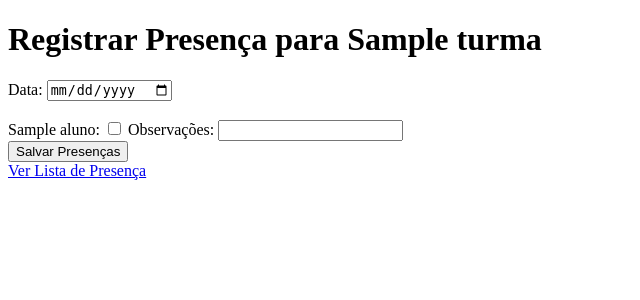
After one commit to Victor-HCSilva/sistema_escolar, a Django app: template app/templates/registrar_presenca.html in a window 1280 px wide. The commit adds this page. Shown: the top 300 px of the page, without its empty margins (0-640 px from the left). Run offline with Django 5.2, Linux system fonts and the light colour scheme; tables that the repository leaves empty hold one stand-in row (values such as "Sample post"); the template is opened without the code that fills it: values that come from a table or form of the project are taken from there, most other values are stand-ins (such as "Sample title", 1, 10 or a date in 2020).

Commit message:
Slavando antes de mudar modelo estrutura do banco

```diff
--- a/app/templates/base.html
+++ b/app/templates/base.html
@@ -29,7 +29,10 @@
             </li>
             <li class="nav-item">
               <a class="nav-link" href="{% url 'cadastro' %}">Cadastro</a>
-
+             </li>
+            <li class="nav-item">
+              <a class="nav-link" href="#">sem nada</a>
+              </li>
           </ul>
         </div>
       </div>
--- /dev/null
+++ b/app/templates/registrar_presenca.html
@@ -0,0 +1,29 @@
+<!DOCTYPE html>
+<html>
+<head>
+    <title>Registrar Presença</title>
+</head>
+<body>
+    <h1>Registrar Presença para {{ turma.nome }}</h1>
+
+    <form method="post">
+        {% csrf_token %}
+        <label for="data">Data:</label>
+        <input type="date" name="data" required>
+        <br><br>
+
+        {% for aluno in alunos %}
+            <div>
+                <label for="presente_{{ aluno.id }}">{{ aluno.nome }}:</label>
+                <input type="checkbox" id="presente_{{ aluno.id }}" name="presente_{{ aluno.id }}">
+                <label for="observacoes_{{ aluno.id }}">Observações:</label>
+                <input type="text" id="observacoes_{{ aluno.id }}" name="observacoes_{{ aluno.id }}">
+            </div>
+        {% endfor %}
+
+        <button type="submit">Salvar Presenças</button>
+    </form>
+
+    <a href="{% url 'lista_presenca' turma_id=turma.id %}">Ver Lista de Presença</a>
+</body>
+</html>
--- a/app/urls.py
+++ b/app/urls.py
@@ -10,5 +10,5 @@ urlpatterns = [
 	path("teste/", views.teste, name="teste"),#delete
     path("avaliacao/", views.avalicao, name="avaliacao"),#delete
     path("anotacoes/", views.anotacoes, name="abotacoes"),#GET
-    path("registrar_prenca/", views.registrar_presenca, name="registra_presenca")
+    path("registrar_presenca/", views.registrar_presenca, name="registrar_presenca")
 ]
```
